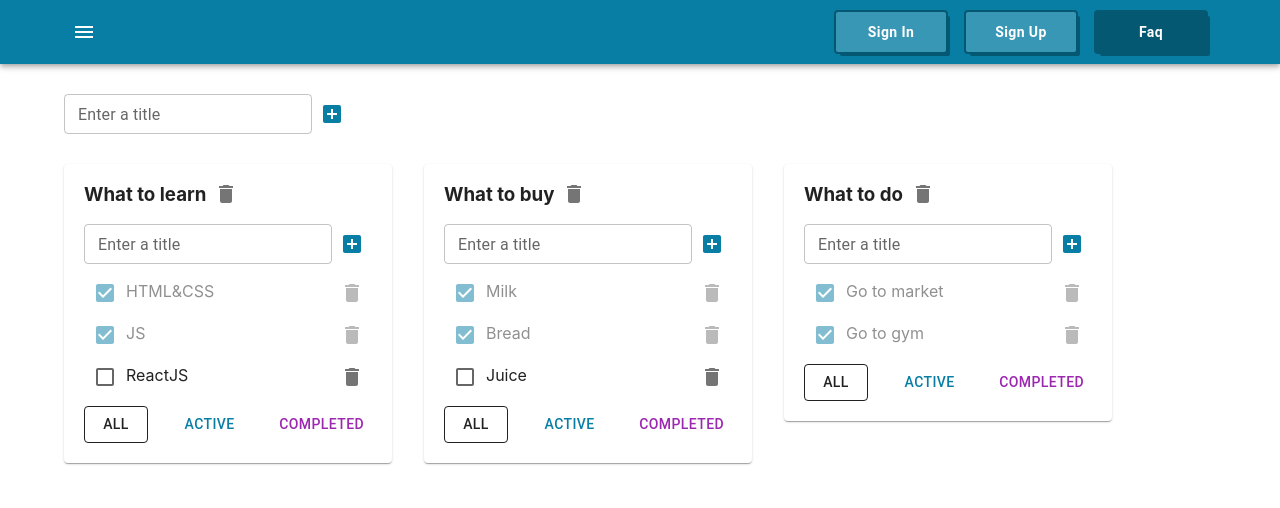
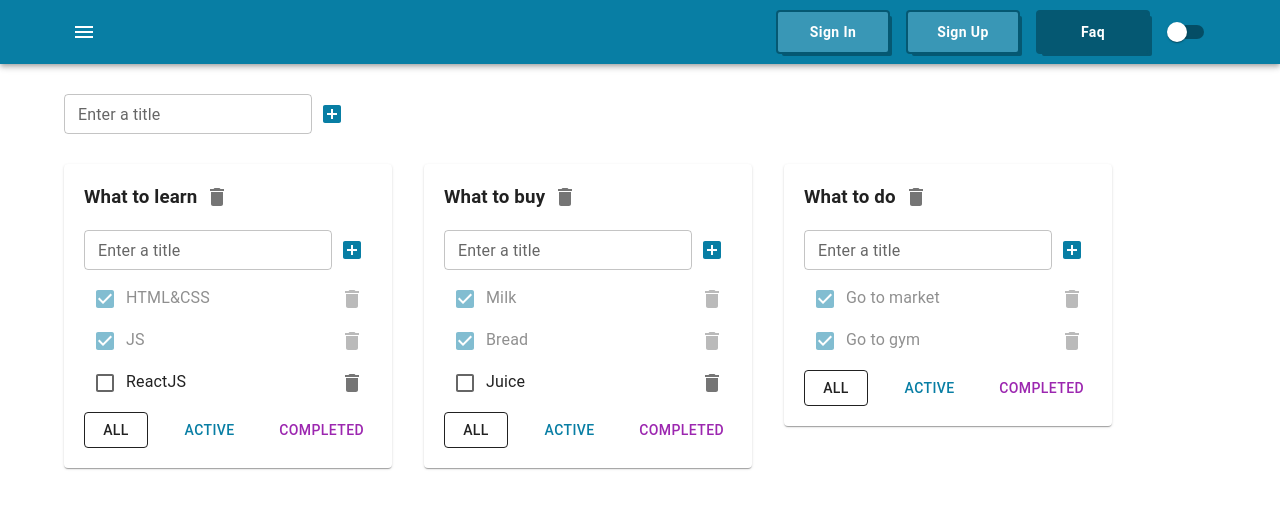
Before and after one commit to Lion77777/react-todolist-02, a React (Vite) app: page / in a window 1280 px wide. Shown: the top 508 px of the page. Built offline with nearby package versions, Linux system fonts and the light colour scheme.

Commit message:
Implement page's dark and light modes switching by Material MUI's Theme palette

```diff
--- a/src/App.tsx
+++ b/src/App.tsx
@@ -13,6 +13,8 @@ import Paper from '@mui/material/Paper'
 import { NavButton } from './NavButton'
 import { containerSx } from './TodolistItem.styles'
 import { createTheme, ThemeProvider } from '@mui/material/styles'
+import Switch from '@mui/material/Switch'
+import CssBaseline from '@mui/material/CssBaseline'
 
 export type Task = {
   id: string
@@ -29,6 +31,8 @@ export type Todolist = {
 export type TaskState = Record<string, Task[]>
 
 export type FilterValues = 'all' | 'active' | 'completed'
+
+type ThemeMode = 'dark' | 'light'
 
 export const App = () => {
   const todolistId1 = v1()
@@ -58,13 +62,20 @@ export const App = () => {
     ],
   })
 
+  const [themeMode, setThemeMode] = useState<ThemeMode>('light')
+
   const theme = createTheme({
     palette: {
+      mode: themeMode,
       primary: {
         main: '#087ea4'
       }
     }
   })
+
+  const changeMode = () => {
+    setThemeMode(themeMode === 'light' ? 'dark' : 'light')
+  }
 
   const deleteTask = (todolistId: string, taskId: string) => {
     const filteredTasks = tasks[todolistId].filter(task => {
@@ -126,6 +137,7 @@ export const App = () => {
   return (
     <div className="app">
       <ThemeProvider theme={theme}>
+        <CssBaseline />
         <AppBar position='static' sx={{ mb: '30px' }}>
           <Toolbar>
             <Container maxWidth={'lg'} sx={containerSx}>
@@ -136,6 +148,7 @@ export const App = () => {
                 <NavButton>Sign In</NavButton>
                 <NavButton>Sign Up</NavButton>
                 <NavButton background={theme.palette.primary.dark}>Faq</NavButton>
+                <Switch color='default' onChange={changeMode} />
               </div>
             </Container>
           </Toolbar>
```
Lines whose indentation alone changed are shown as unchanged.
